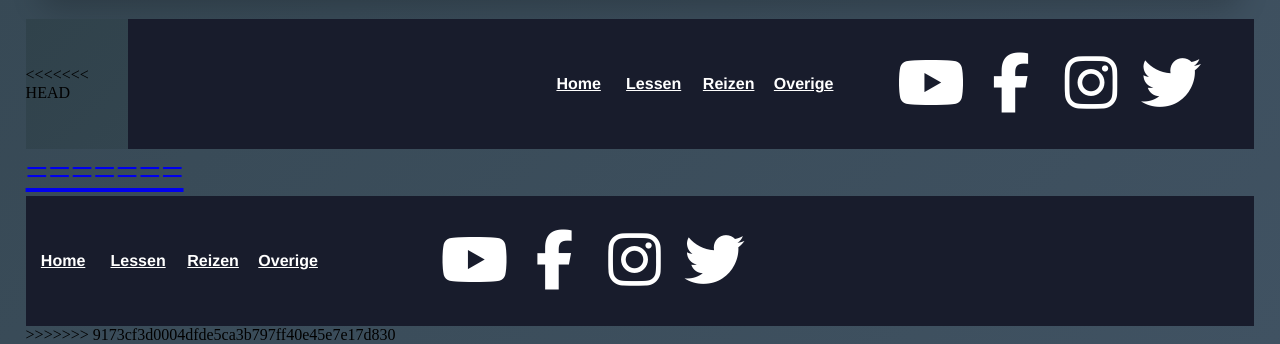
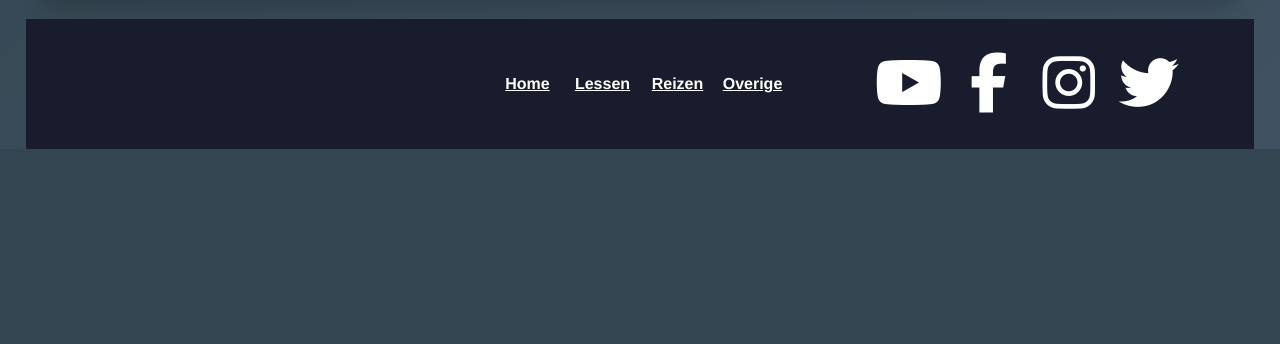
Before and after one commit to kiano948729/ProjectWeek1, a PHP site: page /index.php in a window 1280 px wide. Shown: the part 1290-1634 px from the top of the page. After the commit the page ends 1439 px from the top, so only its background shows below. Run offline with PHP 8.4, Linux system fonts and the light colour scheme; some libraries are stand-ins or nearby versions.

Commit message:
as
asdfadsf

```diff
--- a/components/footer.php
+++ b/components/footer.php
@@ -7,7 +7,6 @@
     <div class="footer-body">
         <link rel="stylesheet" href="css/style.css">
 
-<<<<<<< HEAD
 <footer class="Footer-Bottom-row">
     <div class="Footer-invisible-left-row-bottom"></div>
         <nav class="Footer-middle-row-bottom">
@@ -49,47 +48,3 @@
         </div>
 </footer>
 </body>
-=======
-        <footer class="Footer-Bottom-row">
-            <div class="Footer-invisible-left-row-bottom"></div>
-            <nav class="Footer-middle-row-bottom">
-                <div class="Footer-middle-row-texts">
-                    <a href="index.php" class="Footer-White-Text">Home</a>
-                </div>
-                <div class="Footer-middle-row-texts">
-                    <a href="resource/lessen.php" class="Footer-White-Text">Lessen</a>
-                </div>
-                <div class="Footer-middle-row-texts">
-                    <a href="reizen.php" class="Footer-White-Text">Reizen</a>
-                </div>
-                <div class="Footer-middle-row-texts">
-                    <a href="overig.php" class="Footer-White-Text">Overige</a>
-                </div>
-            </nav>
-            <div class="Footer-invisible-right-row-bottom"></div>
-            <div class="Footer-right-row-bottom">
-                <div class="Footer-icons-bottom-row">
-                    <a class="Footer-Link" href="https://www.youtube.com/@rocnijmegen/videos">
-                        <i class="fa-brands fa-youtube"></i>
-                    </a>
-                </div>
-                <div class="Footer-icons-bottom-row">
-                    <a class="Footer-Link" href="https://www.facebook.com/rocnijmegen/?locale=nl_NL">
-                        <i class="fa-brands fa-facebook-f"></i>
-                    </a>
-                </div>
-                <div class="Footer-icons-bottom-row">
-                    <a class="Footer-Link" href="https://www.instagram.com/rocnijmegen/">
-                        <i class="fa-brands fa-instagram"></i>
-                    </a>
-                </div>
-                <div class="Footer-icons-bottom-row">
-                    <a class="Footer-Link" href="https://x.com/rocnijmegen">
-                        <i class="fa-brands fa-twitter"></i>
-                    </a>
-                </div>
-            </div>
-    </div>
-    </footer>
-</body>
->>>>>>> 9173cf3d0004dfde5ca3b797ff40e45e7e17d830
```
